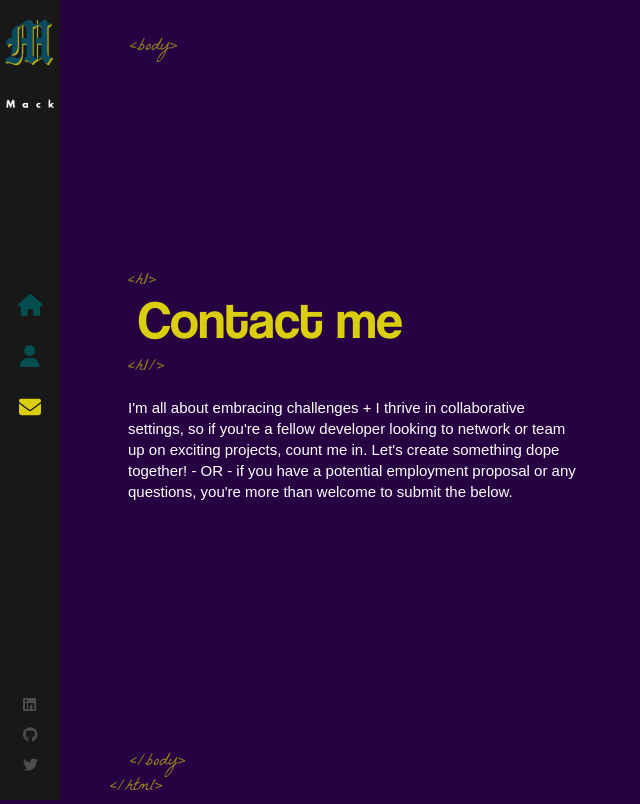
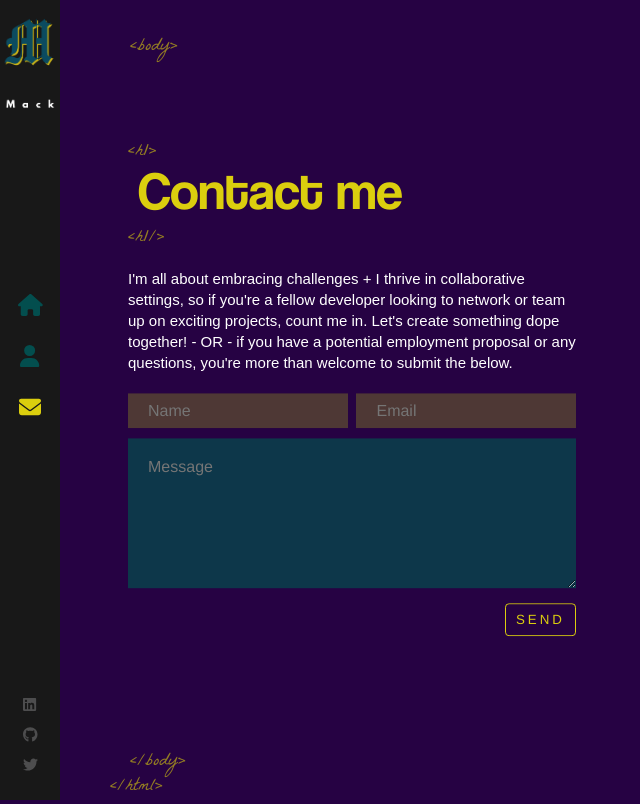
Before and after one commit to techmack92/personal-portfolio, a React (Create React App) app: page /contact in a window 1280 px wide. Shown: the whole page, without its empty margins (0-640 px from the left). Built offline with nearby package versions, Linux system fonts and the light colour scheme.

Commit message:
finished contact form

```diff
--- a/src/App.scss
+++ b/src/App.scss
@@ -3,7 +3,7 @@ $primary-color: #022c43;
 @import 'animate.css';
 
 @font-face {
-  font-family: 'Helvetica Neu';
+  font-family: 'Helvetica Neue';
   src: url('./assets/fonts/helvetica-neu.ttf') format('ttf');
 }
 
@@ -19,7 +19,7 @@ $primary-color: #022c43;
 
 input,
 textarea {
-  font-family: 'Helvetica Neu';
+  font-family: 'Helvetica Neue';
 }
 
 
--- a/src/components/Contact/index.js
+++ b/src/components/Contact/index.js
@@ -29,6 +29,26 @@ const Contact = () => {
                     I'm all about embracing challenges + I thrive in collaborative settings, so if you're a fellow developer looking to network or team up on exciting projects, count me in.
                     Let's create something dope together! - OR - if you have a potential employment proposal or any questions, you're more than welcome to submit the below.
                 </p>
+
+                <div className='contact-form'>
+                    <form>
+                        <ul>
+                            <li className='half'>
+                                <input type='text' name='name' placeholder='Name' required />
+                            </li>
+
+                            <li className='half'>
+                                <input type='email' name='email' placeholder='Email' required />
+                            </li>
+                            <li>
+                                <textarea placeholder='Message' name='message' required></textarea>
+                            </li>
+                            <li>
+                                <input type='submit' className='flat-button' value='SEND' />
+                            </li>
+                        </ul>
+                    </form>
+                </div>
             </div>
         </div>
     </>)
--- a/src/components/Contact/index.scss
+++ b/src/components/Contact/index.scss
@@ -0,0 +1,70 @@
+.contact-form {
+    width: 100%;
+    margin-top: 20px;
+
+    ul {
+        padding: 0;
+        margin: 0;
+
+        li {
+            padding: 0;
+            margin: 0;
+            list-style: none;
+            margin-bottom: 10px;
+            overflow: hidden;
+            display: block;
+            opacity: 0;
+            animation: fadeInUp 2s 2s;
+            animation-fill-mode: forwards;
+            clear: both;
+        }
+
+        li.half {
+            width: 49%;
+            margin-left: 2%;
+            float: left;
+            clear: none;
+
+            &:first-child {
+                margin-left: 0;
+            }
+
+        }
+    }
+
+    input[type='text'],
+    input[type= 'email'] {
+        width: 100%;
+        border: 0;
+        background: rgba(153, 155, 29, 0.356);
+        height: 35px;
+        font-size: 16px;
+        color: white;
+        padding: 0 20px;
+        box-sizing: border-box;
+    }
+
+    textarea {
+        width:  100%;
+        border: 0;
+        background: rgba(3, 78, 78, 0.705);
+        height: 35px;
+        font-size: 16px;
+        color: white;
+        padding: 20px;
+        min-height: 150px;
+        box-sizing: border-box;
+    }
+
+    .flat-button {
+        color: #dbce0e;
+        background: 0 0;
+        font: 11px;
+        letter-spacing: 3px;
+        text-decoration: none;
+        padding: 8px 10px;
+        border: 1px solid #dbce0e;
+        float: right;
+        border-radius: 4px;
+    }
+}
--- a/src/index.css
+++ b/src/index.css
@@ -5,7 +5,7 @@ html {
 body {
   margin: 0;
   /* font weight,font size/line height */
-  font: 300 11px/1.4 'Helvetica Neu', 'sans-serif';
+  font: 300 11px/1.4 'Helvetica Neue', 'sans-serif';
   color: #c53d33ef;
   background: #260243;
   overflow: hidden;
```
